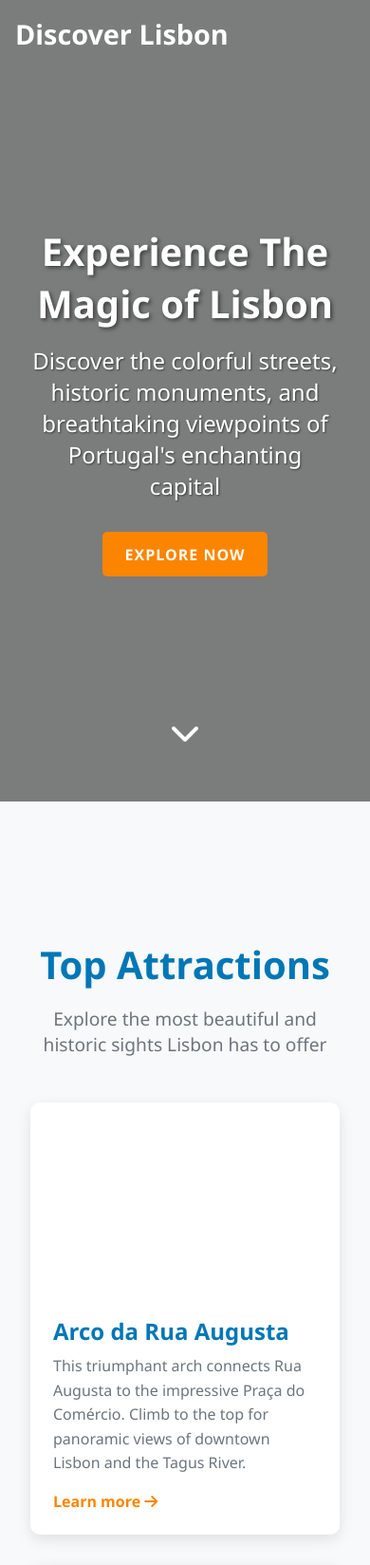
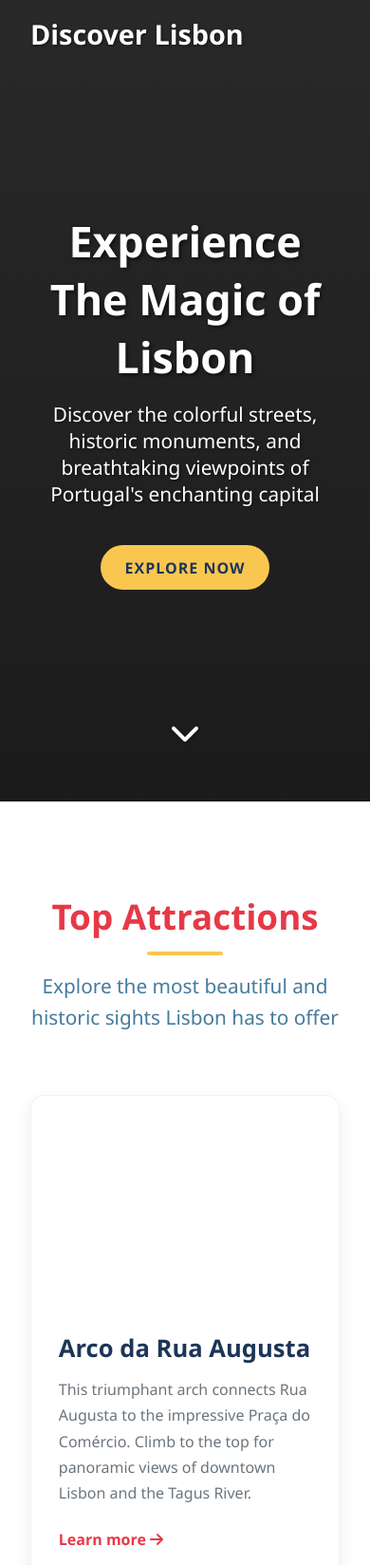
Before and after one commit to geethsri/cr-lisbon-sightseeing-demo, a plain HTML site: page index.html in a window 390 px wide. Shown: the top 1648 px of the page at 95% size. Drawn offline with Linux system fonts and the light colour scheme; a script that the page names is missing.

Commit message:
Update index.html

```diff
--- a/index.html
+++ b/index.html
@@ -13,16 +13,20 @@
       font-family: 'Segoe UI', Tahoma, Geneva, Verdana, sans-serif;
     }
 
+    /* Lisbon-themed color palette */
     :root {
-      --primary: #0077b6;
-      --secondary: #fb8500;
+      --primary: #e63946; /* Lisbon red/pink */
+      --secondary: #f9c74f; /* Portuguese gold/yellow */
       --light: #f8f9fa;
-      --dark: #212529;
-      --accent: #48cae4;
+      --dark: #1d3557; /* Deep blue */
+      --accent: #43aa8b; /* Teal/turquoise */
+      --tertiary: #f1faee; /* Off-white */
+      --lisbon-terracotta: #c1502e; /* Terracotta roof color */
+      --lisbon-blue: #457b9d; /* Azulejo blue */
     }
 
     body {
-      background-color: var(--light);
+      background-color: var(--tertiary);
       color: var(--dark);
       overflow-x: hidden;
     }
@@ -38,25 +42,26 @@
       position: relative;
     }
 
-    /* Header background styles - improved for better image display */
+    /* Fixed header background to fully cover the area */
     .header-background {
       position: absolute;
       top: 0;
       left: 0;
       width: 100%;
       height: 100%;
-      overflow: hidden;
       z-index: 1;
+      background-color: #444; /* Fallback color */
     }
 
-    .header-background iframe {
+    .header-background iframe,
+    .header-background img {
       width: 100%;
       height: 100%;
+      object-fit: cover;
       position: absolute;
       top: 0;
       left: 0;
       border: none;
-      transform: scale(1.1); /* Scale up slightly to avoid any gaps */
     }
 
     .navbar {
@@ -64,18 +69,18 @@
       top: 0;
       left: 0;
       width: 100%;
-      padding: 1.5rem 3rem;
+      padding: 1.2rem 3rem;
       display: flex;
       justify-content: space-between;
       align-items: center;
       z-index: 1000;
-      transition: background-color 0.3s ease;
+      transition: all 0.3s ease;
     }
 
     .navbar.scrolled {
       background-color: rgba(255, 255, 255, 0.95);
       box-shadow: 0 4px 6px rgba(0, 0, 0, 0.1);
-      padding: 1rem 3rem;
+      padding: 0.8rem 3rem;
     }
 
     .navbar.scrolled .nav-links a {
@@ -87,10 +92,12 @@
       font-weight: 700;
       color: white;
       text-decoration: none;
+      text-shadow: 1px 1px 3px rgba(0, 0, 0, 0.5);
     }
 
     .navbar.scrolled .logo {
       color: var(--primary);
+      text-shadow: none;
     }
 
     .nav-links {
@@ -104,6 +111,7 @@
       font-weight: 500;
       font-size: 1.1rem;
       transition: color 0.3s ease;
+      text-shadow: 1px 1px 3px rgba(0, 0, 0, 0.5);
     }
 
     .nav-links a:hover {
@@ -118,34 +126,38 @@
     }
 
     .hero-title {
-      font-size: 4rem;
+      font-size: 4.5rem;
       margin-bottom: 1rem;
-      text-shadow: 2px 2px 4px rgba(0, 0, 0, 0.5);
+      text-shadow: 2px 2px 4px rgba(0, 0, 0, 0.6);
+      font-weight: 800;
     }
 
     .hero-subtitle {
-      font-size: 1.5rem;
-      margin-bottom: 2rem;
-      text-shadow: 1px 1px 2px rgba(0, 0, 0, 0.5);
+      font-size: 1.6rem;
+      margin-bottom: 2.5rem;
+      text-shadow: 1px 1px 3px rgba(0, 0, 0, 0.6);
+      max-width: 700px;
     }
 
     .btn {
       display: inline-block;
-      padding: 0.8rem 1.5rem;
+      padding: 1rem 2rem;
       background-color: var(--secondary);
-      color: white;
+      color: var(--dark);
       text-decoration: none;
-      font-weight: 600;
-      border-radius: 5px;
+      font-weight: 700;
+      border-radius: 50px;
       transition: all 0.3s ease;
       text-transform: uppercase;
       letter-spacing: 1px;
+      font-size: 1.1rem;
     }
 
     .btn:hover {
-      background-color: #e67e00;
+      background-color: var(--primary);
+      color: white;
       transform: translateY(-3px);
-      box-shadow: 0 4px 8px rgba(0, 0, 0, 0.2);
+      box-shadow: 0 8px 15px rgba(0, 0, 0, 0.2);
     }
 
     .scroll-down {
@@ -156,6 +168,7 @@
       animation: bounce 2s infinite;
       cursor: pointer;
       z-index: 10;
+      text-shadow: 1px 1px 3px rgba(0, 0, 0, 0.5);
     }
 
     @keyframes bounce {
@@ -171,94 +184,129 @@
     }
 
     section {
-      padding: 5rem 2rem;
+      padding: 6rem 2rem;
     }
 
     .section-title {
       text-align: center;
-      font-size: 2.5rem;
+      font-size: 2.8rem;
       margin-bottom: 1rem;
       color: var(--primary);
+      position: relative;
+      padding-bottom: 1rem;
+    }
+
+    .section-title::after {
+      content: '';
+      position: absolute;
+      bottom: 0;
+      left: 50%;
+      transform: translateX(-50%);
+      width: 80px;
+      height: 4px;
+      background-color: var(--secondary);
+      border-radius: 2px;
     }
 
     .section-subtitle {
       text-align: center;
       max-width: 700px;
-      margin: 0 auto 3rem;
-      color: #6c757d;
-      font-size: 1.2rem;
+      margin: 0 auto 4rem;
+      color: var(--lisbon-blue);
+      font-size: 1.3rem;
+      line-height: 1.6;
     }
 
     .map-container {
       height: 600px;
       margin: 0 auto;
       max-width: 1200px;
-      border-radius: 10px;
+      border-radius: 15px;
       overflow: hidden;
-      box-shadow: 0 10px 30px rgba(0, 0, 0, 0.1);
+      box-shadow: 0 15px 30px rgba(0, 0, 0, 0.15);
     }
 
     .attractions {
-      margin-top: 4rem;
+      margin-top: 0;
+      background-color: white;
     }
 
     .attraction-grid {
       display: grid;
-      grid-template-columns: repeat(auto-fill, minmax(300px, 1fr));
-      gap: 2rem;
+      grid-template-columns: repeat(auto-fill, minmax(320px, 1fr));
+      gap: 2.5rem;
       max-width: 1200px;
       margin: 0 auto;
     }
 
     .attraction-card {
       background-color: white;
-      border-radius: 10px;
+      border-radius: 15px;
       overflow: hidden;
-      box-shadow: 0 5px 15px rgba(0, 0, 0, 0.1);
-      transition: transform 0.3s ease, box-shadow 0.3s ease;
+      box-shadow: 0 8px 20px rgba(0, 0, 0, 0.08);
+      transition: transform 0.4s ease, box-shadow 0.4s ease;
+      border: 1px solid rgba(0, 0, 0, 0.05);
     }
 
     .attraction-card:hover {
-      transform: translateY(-10px);
-      box-shadow: 0 15px 30px rgba(0, 0, 0, 0.15);
+      transform: translateY(-12px);
+      box-shadow: 0 20px 30px rgba(0, 0, 0, 0.12);
     }
 
     .attraction-img-container {
-      height: 200px;
+      height: 220px;
       width: 100%;
       overflow: hidden;
       position: relative;
     }
 
     .attraction-content {
-      padding: 1.5rem;
+      padding: 1.8rem;
     }
 
     .attraction-title {
-      font-size: 1.5rem;
-      margin-bottom: 0.5rem;
-      color: var(--primary);
+      font-size: 1.6rem;
+      margin-bottom: 0.8rem;
+      color: var(--dark);
+      font-weight: 700;
     }
 
     .attraction-desc {
-      margin-bottom: 1rem;
+      margin-bottom: 1.5rem;
       color: #6c757d;
-      line-height: 1.6;
+      line-height: 1.7;
     }
 
     .attraction-link {
       display: inline-block;
-      color: var(--secondary);
+      color: var(--primary);
       font-weight: 600;
       text-decoration: none;
+      transition: color 0.3s ease;
+      position: relative;
+    }
+
+    .attraction-link::after {
+      content: '';
+      position: absolute;
+      bottom: -2px;
+      left: 0;
+      width: 0;
+      height: 2px;
+      background-color: var(--primary);
+      transition: width 0.3s ease;
+    }
+
+    .attraction-link:hover::after {
+      width: 100%;
     }
 
     .attraction-link:hover {
-      color: #e67e00;
+      color: var(--lisbon-terracotta);
     }
 
     .gallery-section {
-      background-color: #f1f5f9;
+      background-color: var(--tertiary);
     }
 
     .gallery-container {
@@ -269,12 +317,19 @@
     .crowdriff-embed {
       margin: 0 auto;
       max-width: 100%;
+      border-radius: 15px;
+      overflow: hidden;
+      box-shadow: 0 15px 30px rgba(0, 0, 0, 0.1);
+    }
+
+    .map-section {
+      background-color: white;
     }
 
     .footer {
       background-color: var(--dark);
       color: white;
-      padding: 3rem 2rem;
+      padding: 4rem 2rem 3rem;
       text-align: center;
     }
 
@@ -283,43 +338,67 @@
       margin: 0 auto;
       display: grid;
       grid-template-columns: repeat(auto-fit, minmax(250px, 1fr));
-      gap: 2rem;
+      gap: 3rem;
       text-align: left;
     }
 
     .footer-section h3 {
       font-size: 1.5rem;
-      margin-bottom: 1rem;
-      color: var(--accent);
+      margin-bottom: 1.5rem;
+      color: var(--secondary);
+      position: relative;
+      padding-bottom: 0.8rem;
+    }
+
+    .footer-section h3::after {
+      content: '';
+      position: absolute;
+      bottom: 0;
+      left: 0;
+      width: 50px;
+      height: 3px;
+      background-color: var(--primary);
+      border-radius: 1.5px;
     }
 
     .footer-section p {
       margin-bottom: 1rem;
       line-height: 1.6;
+      color: rgba(255, 255, 255, 0.8);
     }
 
     .social-links {
       display: flex;
       gap: 1rem;
-      margin-top: 1rem;
+      margin-top: 1.5rem;
     }
 
     .social-link {
       color: white;
       font-size: 1.5rem;
       transition: color 0.3s ease;
+      width: 40px;
+      height: 40px;
+      display: flex;
+      align-items: center;
+      justify-content: center;
+      background-color: rgba(255, 255, 255, 0.1);
+      border-radius: 50%;
+      transition: all 0.3s ease;
     }
 
     .social-link:hover {
       color: var(--secondary);
+      background-color: rgba(255, 255, 255, 0.2);
+      transform: translateY(-3px);
     }
 
     .footer-bottom {
-      margin-top: 2rem;
+      margin-top: 3rem;
       padding-top: 2rem;
-      border-top: 1px solid #4b5563;
+      border-top: 1px solid rgba(255, 255, 255, 0.1);
       font-size: 0.9rem;
-      color: #9ca3af;
+      color: rgba(255, 255, 255, 0.5);
     }
 
     .overlay {
@@ -328,27 +407,48 @@
       left: 0;
       width: 100%;
       height: 100%;
-      background: rgba(0, 0, 0, 0.5);
+      background: linear-gradient(
+        to bottom,
+        rgba(0, 0, 0, 0.4) 0%,
+        rgba(0, 0, 0, 0.6) 100%
+      );
       z-index: 2;
     }
 
     @media (max-width: 768px) {
       .hero-title {
-        font-size: 3rem;
+        font-size: 3.5rem;
       }
 
       .navbar {
-        padding: 1rem;
+        padding: 1rem 2rem;
+      }
+
+      .navbar.scrolled {
+        padding: 0.8rem 2rem;
       }
     }
 
     @media (max-width: 576px) {
       .hero-title {
-        font-size: 2.5rem;
+        font-size: 2.8rem;
+      }
+
+      .hero-subtitle {
+        font-size: 1.3rem;
+      }
+
+      .btn {
+        padding: 0.8rem 1.6rem;
+        font-size: 1rem;
       }
 
       .nav-links {
         display: none;
+      }
+
+      .section-title {
+        font-size: 2.3rem;
       }
     }
   </style>
```
